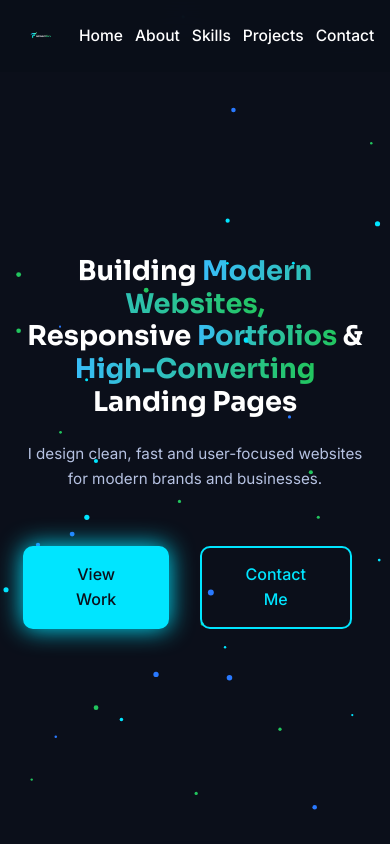
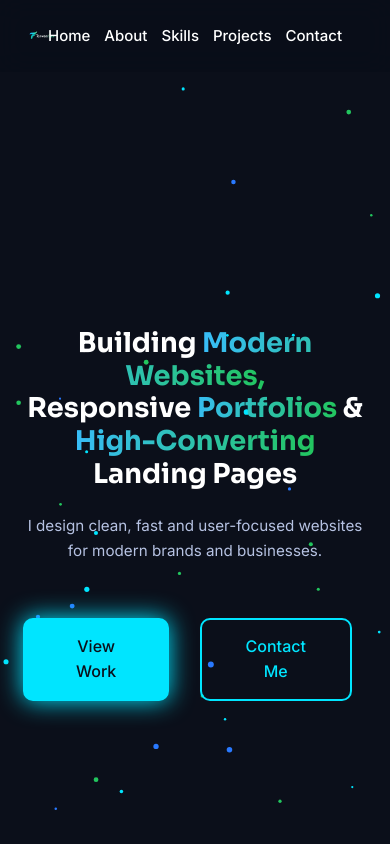
Before and after one commit to tanveer-Dev-UI/My_Protfolio, a plain HTML site: page index.html in a window 390 px wide. Shown: the top 844 px of the page. Drawn offline with nearby package versions, Linux system fonts and the light colour scheme.

Commit message:
Update mobile responsive fixes

```diff
--- a/style.css
+++ b/style.css
@@ -1223,44 +1223,50 @@
   padding-left: 6%;
   padding-right: 6%;
 }
-@media (max-width: 768px) {
+/* ===== MOBILE NAVBAR FIX (ALL PHONES) ===== */
+@media (max-width: 1080px) {
 
-  /* NAVBAR */
-  .navbar {
+  header.navbar {
+    position: relative;
     display: flex;
     align-items: center;
-    justify-content: space-between;
-    padding: clamp(14px, 4vw, 20px);
+    justify-content: center;   /* NAV CENTER */
+    padding: 16px 20px;
   }
 
-  /* LOGO WRAPPER */
-  .navbar .logo {
+  /* LOGO — LEFT, BIG, CLEAN */
+  header.navbar .logo {
+    position: absolute;
+    left: 20px;
     display: flex;
     align-items: center;
-    margin-left: clamp(4px, 2vw, 12px);
   }
 
-  /* 🔥 LOGO — RESPONSIVE LIKE ZOMATO */
-  .navbar .logo img {
-    height: clamp(26px, 6vw, 38px);
+  header.navbar .logo img {
+    height: clamp(32px, 6vw, 44px); /* 🔥 all mobiles */
     width: auto;
     object-fit: contain;
   }
 
-  /* NAV LINKS */
-  .navbar ul {
+  /* NAV LINKS — CENTER */
+  header.navbar nav {
+    display: flex;
+    justify-content: center;
+    width: 100%;
+  }
+
+  header.navbar .nav-links {
     display: flex;
     align-items: center;
-    gap: clamp(12px, 3vw, 18px);
+    gap: clamp(14px, 3vw, 20px);
+    list-style: none;
     margin: 0;
     padding: 0;
-    list-style: none;
   }
 
-  .navbar ul li a {
-    font-size: clamp(14px, 4vw, 17px);
+  header.navbar .nav-links li a {
+    font-size: clamp(15px, 3vw, 18px);
     font-weight: 500;
-    line-height: 1;
     white-space: nowrap;
   }
 }
```
